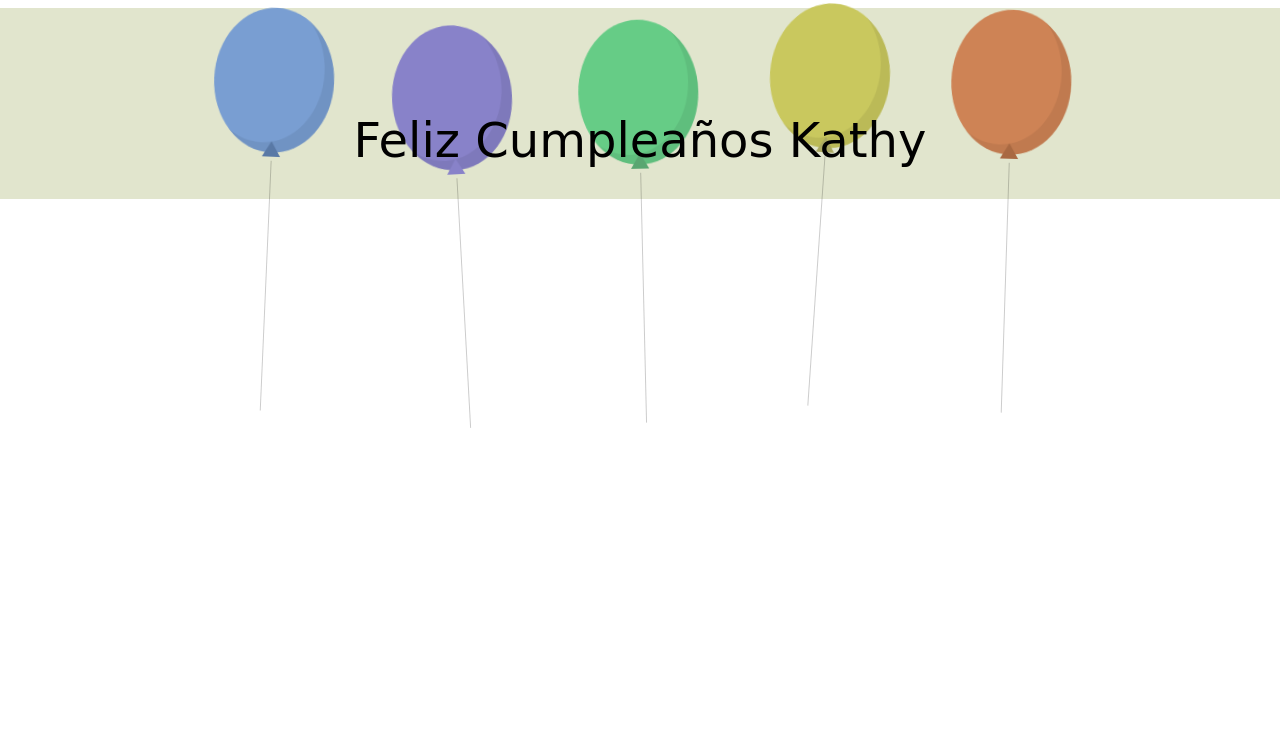
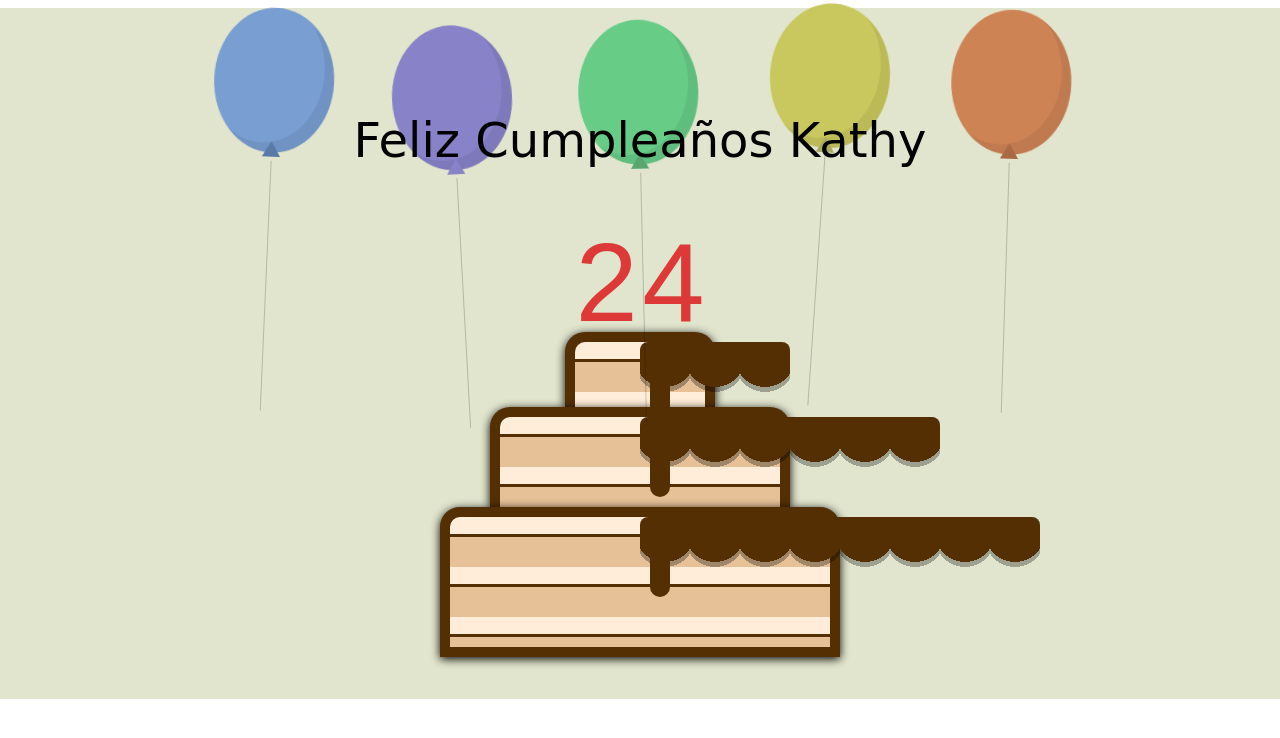
Before and after one commit to EGAMAGZ/HBK, a Django app: page /cake/ in a window 1280 px wide. Shown: the part 48-786 px from the top of the page. Run offline with Django 3.2, Linux system fonts and the light colour scheme; some libraries are stand-ins or nearby versions; some web fonts are replaced.

Commit message:
Added cake, but with bugs

```diff
--- a/core/static/core/styles.css
+++ b/core/static/core/styles.css
@@ -156,3 +156,72 @@
     0%,100%{transform: translateX(0) rotate(135deg);}
     50%{transform: translateX(25px) rotate(135deg);}
 }
+
+#cake {
+    width: 500px;
+    height: 500px;
+    margin: 0 auto 0 auto;
+  }
+
+  .cake {
+      border-radius: 20px 20px 0px 0px;
+      margin: 0 auto 0 auto;
+      background-image:
+          linear-gradient(transparent 40%, #E6C197 40%),
+          linear-gradient(transparent 35%, #542F04 35%);
+      background-size: 50px 50px;
+      background-color: #FFEDD9;
+      border: 10px solid #542F04;
+      box-shadow: 0 2px 10px black;
+  }
+
+  .cake:before {
+      content: '';
+    position: absolute;
+    width: inherit;
+    height: 50px;
+    border-radius: 8px 8px 0 0;
+    background-size: 50px 60px;
+    background-image:
+        radial-gradient(circle at 25px 15px, #542F04 30px, transparent 0px),
+        radial-gradient(circle at 25px 20px, rgba(0, 0, 0, 0.3) 30px, transparent 0px);
+    background-repeat: repeat;
+}
+
+.cake:after {
+    content: '';
+    position: absolute;
+    width: 20px;
+    height: 80px;
+    border-radius: 10px;
+    background-color: #542F04;
+    margin-left: 10px;
+}
+
+#cake--bottom {
+    height: 150px;
+    width: 400px;
+}
+
+#cake--middle {
+    width: 300px;
+    height: 100px;
+    border-bottom: none;
+}
+
+#cake--top {
+    width: 150px;
+    height: 75px;
+    border-bottom: none;
+}
+
+.numbers {
+    margin: 0 auto -35px auto;
+    text-align: center;
+}
+
+.candle {
+    font-size: 7em;
+    font-family: 'Paytone One', sans-serif;
+    color: #DD3939;
+}
--- a/core/templates/core/cake.html
+++ b/core/templates/core/cake.html
@@ -9,5 +9,15 @@
     <div class="balloon"></div>
     <div class="balloon"></div>
     <p class="position-absolute custom-font" style="color:black !important;top:0;z-index: 50;margin-top: 2em; width: 100%;text-align: center;font-size: 3em;">Feliz Cumpleaños Kathy</p>
+
+    <section id="cake">
+		<section class="numbers">
+			<span class="candle">2</span>
+			<span class="candle">4</span>
+		</section>
+		<section class="cake" id="cake--top"></section>
+		<section class="cake" id="cake--middle"></section>
+		<section class="cake" id="cake--bottom"></section>
+	</section>
 </div>
 {% endblock %}
```
